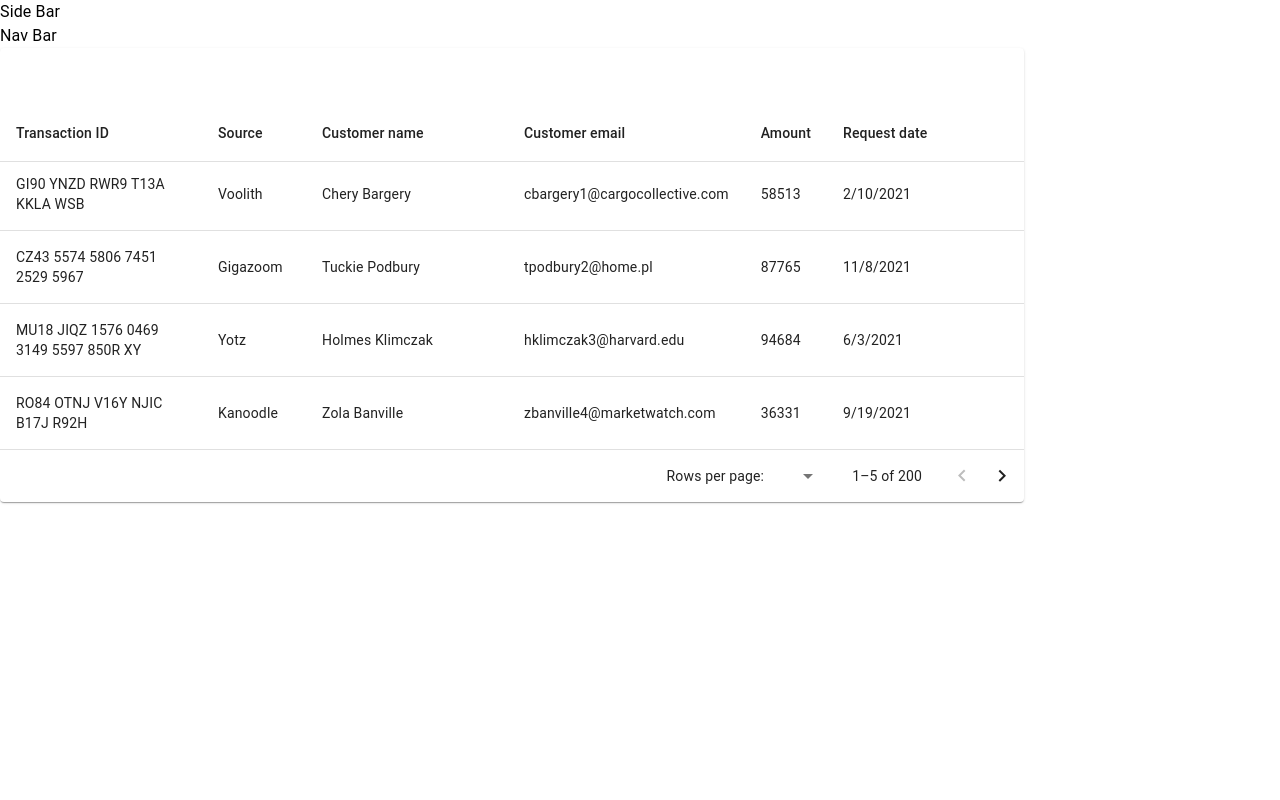
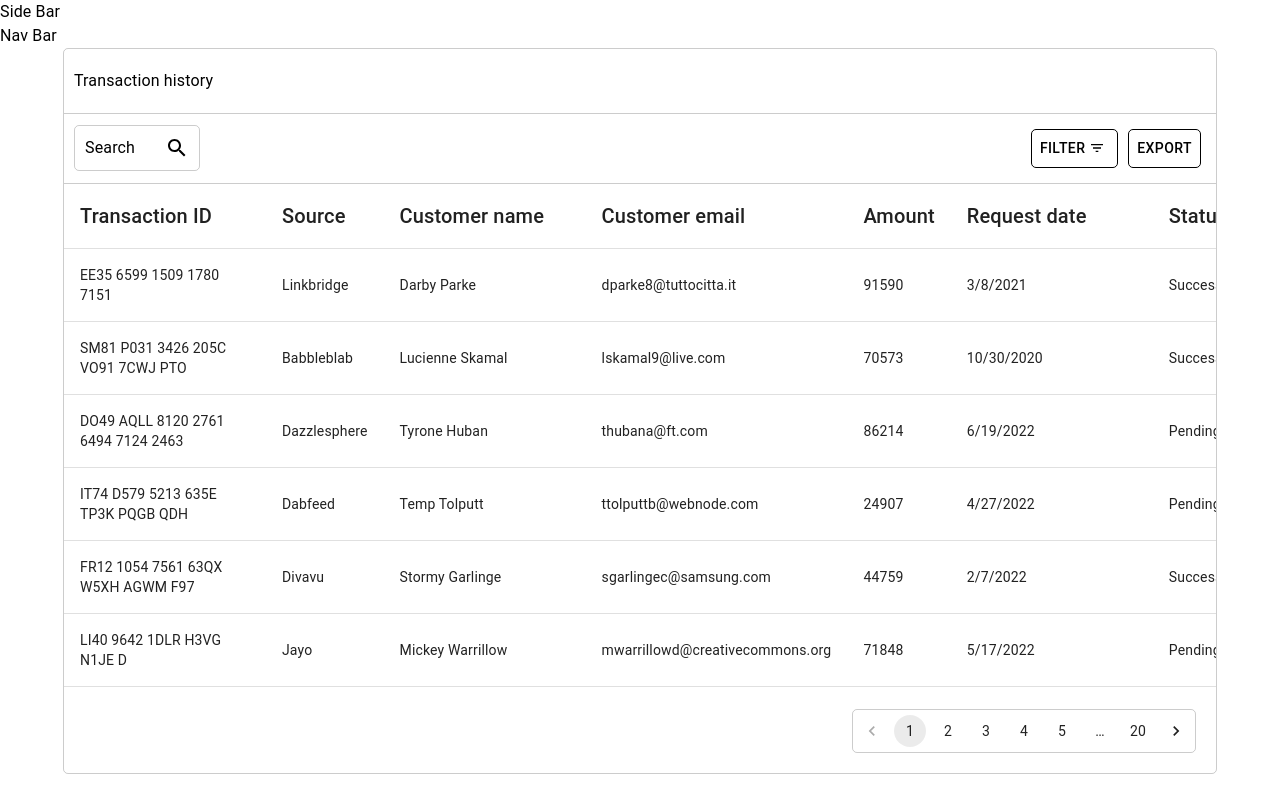
Before and after one commit to Chayuga/materialUI-klasha-dashboard, a React (Create React App) app: page /transactions in a window 1280 px wide. Built offline with nearby package versions, Linux system fonts and the light colour scheme.

Commit message:
feat: build data table

```diff
--- a/src/components/DisplayTable/DisplayTable.jsx
+++ b/src/components/DisplayTable/DisplayTable.jsx
@@ -1,41 +1,92 @@
 import React, { useState } from 'react';
-import Paper from '@mui/material/Paper';
 import Table from '@mui/material/Table';
 import TableBody from '@mui/material/TableBody';
 import TableCell from '@mui/material/TableCell';
 import TableContainer from '@mui/material/TableContainer';
 import TableHead from '@mui/material/TableHead';
-import TablePagination from '@mui/material/TablePagination';
+import Pagination from '@mui/material/Pagination';
 import TableRow from '@mui/material/TableRow';
 
 import { COLUMNS } from './Columns';
 import { TRANSACTIONS } from './data';
+import { Box, Button, Typography } from '@mui/material';
+import { FilterList, Search } from '@mui/icons-material';
 
 const DisplayTable = () => {
-  const [page, setPage] = useState(0);
-  const [rowsPerPage, setRowsPerPage] = useState(5);
+  const [page, setPage] = useState(1);
+  const rowsPerPage = 8;
 
-  const handleChangePage = (event, newPage) => {
+  const handleChange = (event, newPage) => {
     setPage(newPage);
   };
 
-  const handleChangeRowsPerPage = (event) => {
-    setRowsPerPage(+event.target.value);
-    setPage(0);
-  };
+  return (
+    <Box
+      sx={{
+        width: '90%',
+        margin: 'auto',
+        border: '1px solid rgba(0,0,0,0.2)',
+        borderRadius: '5px'
+      }}>
+      <TableContainer sx={{ maxHeight: '80vh' }}>
+        <Box
+          sx={{
+            display: 'flex',
+            flexDirection: 'column'
+          }}>
+          <Box
+            sx={{ paddingY: '20px', paddingX: '10px', borderBottom: '1px solid rgba(0,0,0,0.2)' }}>
+            <Typography>Transaction history</Typography>
+          </Box>
+          <Box
+            sx={{
+              display: 'flex',
+              alignItems: 'center',
+              justifyContent: 'space-between',
+              padding: '10px'
+            }}>
+            <Box sx={{ border: '1px solid rgba(0,0,0,0.2)', borderRadius: '5px', padding: '10px' }}>
+              <Typography sx={{ display: 'flex', alignItems: 'center' }}>
+                Search <Search sx={{ marginLeft: '30px' }} />
+              </Typography>
+            </Box>
 
-  return (
-    <Paper sx={{ width: '80%' }}>
-      <TableContainer sx={{ maxHeight: 440 }}>
-        <Table stickyHeader aria-label="sticky table">
-          <TableHead>
+            <Box sx={{ display: 'flex' }}>
+              <Box sx={{}}>
+                <Button
+                  sx={{
+                    margin: '5px',
+                    color: 'black',
+                    border: '1px solid black',
+                    borderRadius: '5px'
+                  }}>
+                  Filter <FilterList sx={{ height: '1rem' }} />
+                </Button>
+                <Button
+                  sx={{
+                    margin: '5px',
+                    color: 'black',
+                    border: '1px solid black',
+                    borderRadius: '5px'
+                  }}>
+                  Export
+                </Button>
+              </Box>
+            </Box>
+          </Box>
+        </Box>
+        <Table
+          stickyHeader
+          aria-label="sticky table"
+          sx={{ borderTop: '1px solid rgba(0,0,0,0.2)' }}>
+          <TableHead sx={{ width: '100%' }}>
             <TableRow>
               {COLUMNS.map((column) => (
                 <TableCell
                   key={column.id}
                   align={column.align}
                   style={{ top: 57, minWidth: column.minWidth }}>
-                  {column.label}
+                  <Typography variant="h6">{column.label}</Typography>
                 </TableCell>
               ))}
             </TableRow>
@@ -58,16 +109,21 @@ const DisplayTable = () => {
           </TableBody>
         </Table>
       </TableContainer>
-      <TablePagination
-        rowsPerPageOptions={[10, 25, 100]}
-        component="div"
-        count={TRANSACTIONS.length}
-        rowsPerPage={rowsPerPage}
-        page={page}
-        onPageChange={handleChangePage}
-        onRowsPerPageChange={handleChangeRowsPerPage}
-      />
-    </Paper>
+      <Box sx={{ display: 'flex', padding: '20px', justifyContent: 'flex-end' }}>
+        <Pagination
+          sx={{
+            display: 'flex',
+            paddingY: '5px',
+            border: '1px solid rgba(0,0,0,0.2)',
+            borderRadius: '5px'
+          }}
+          rowsPerPage={7}
+          count={20}
+          page={page}
+          onChange={handleChange}
+        />
+      </Box>
+    </Box>
   );
 };
 
--- a/src/components/DisplayTable/data.js
+++ b/src/components/DisplayTable/data.js
@@ -61,7 +61,7 @@ export const TRANSACTIONS = [
     'Brainlounge',
     'Cornell Croston',
     'ccroston5@t.co',
-    6224,
+    '$6224',
     '6/17/2022',
     'Pending'
   ),
```
